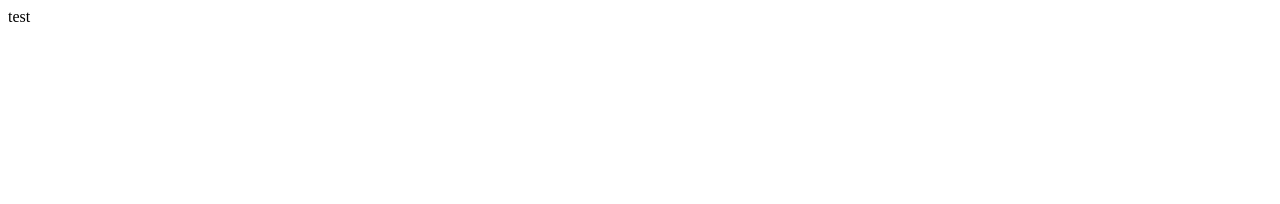
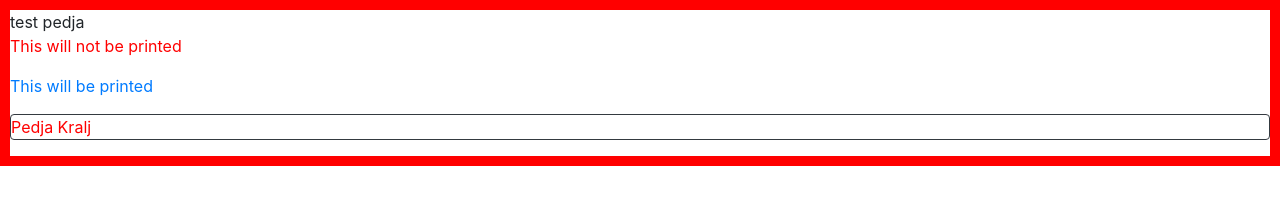
Before and after one commit to Pedja90/cs50, a plain HTML site: page lecture1/index.html in a window 1280 px wide. Drawn offline with nearby package versions, Linux system fonts and the light colour scheme.

```diff
--- /dev/null
+++ b/lecture1/first.scss
@@ -0,0 +1,10 @@
+$color:rgb(255,0,0);
+$background-color:rgba(245,176,234,1);
+p {
+    color: $color;
+}
+
+body {
+    border:10px solid $color;
+    background-color: $background-color;
+}
--- a/lecture1/index.html
+++ b/lecture1/index.html
@@ -1,10 +1,27 @@
 <!DOCTYPE html>
+
 <html>
+
     <head>
+
+        <link rel="stylesheet" href="first.css">
+        <link rel="stylesheet" href="https://stackpath.bootstrapcdn.com/bootstrap/4.4.1/css/bootstrap.min.css" integrity="sha384-Vkoo8x4CGsO3+Hhxv8T/Q5PaXtkKtu6ug5TOeNV6gBiFeWPGFN9MuhOf23Q9Ifjh" crossorigin="anonymous">
+        <style>
+            @media print {
+                .screen_only {
+                    display: none;
+                }
+            }
+        </style>
 
         <title>Test</title>
     </head>
+
     <body>
         test
+        pedja
+        <p class="screen_only"> This will not be printed</p>
+        <p class="text-primary">This will be printed</p>
+        <p class="border border-dark rounded">Pedja Kralj</p>
     </body>
 </html>
```
Also changed, not shown: Index.html (added, +10 -0 lines), lecture1/first.css (added), 2 other files.
